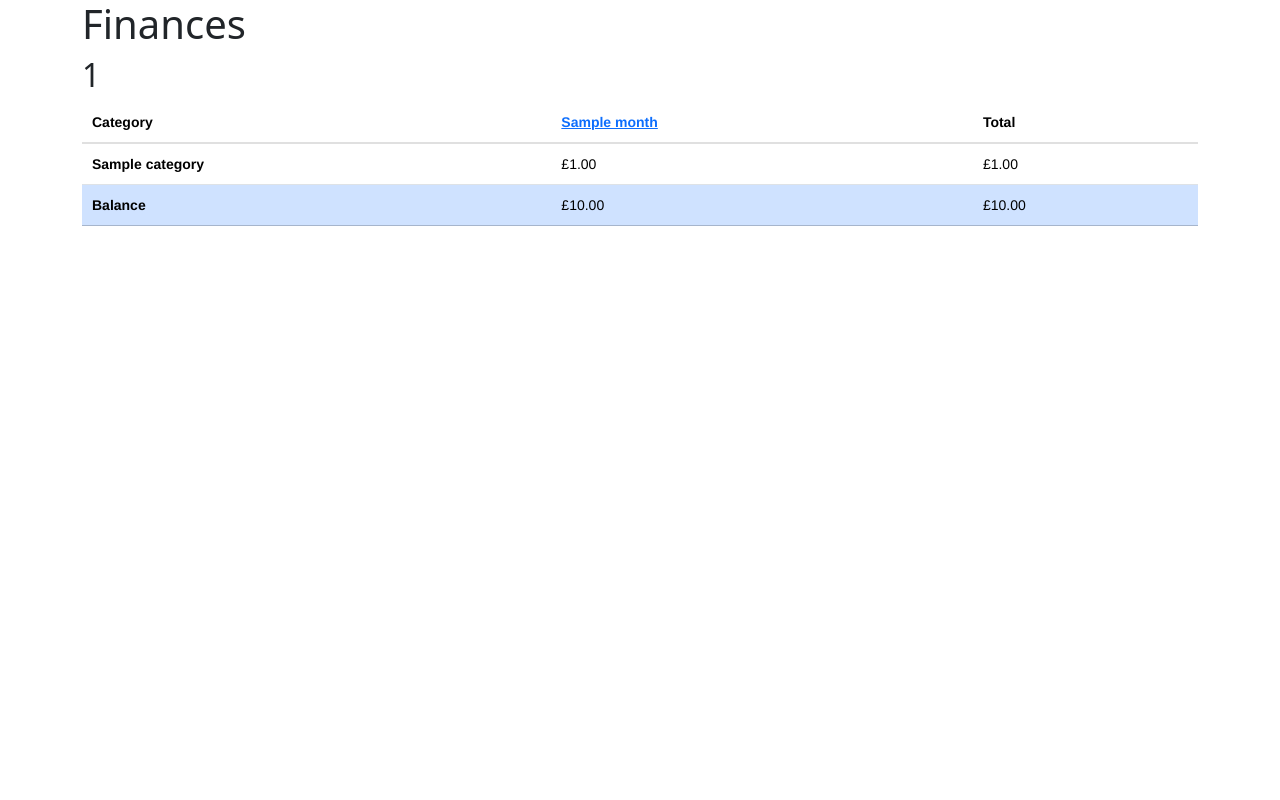
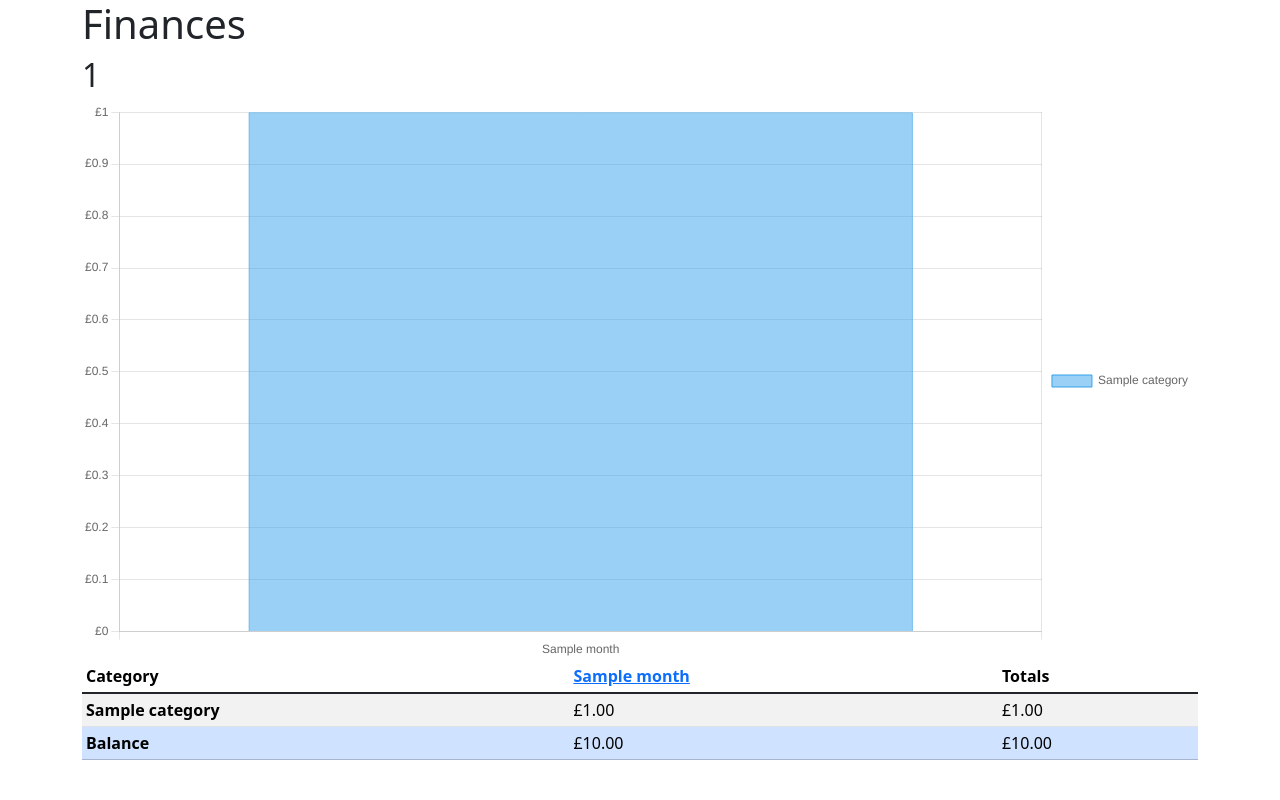
Before and after one commit to jameshanlon/finances, a Python web app: template templates/index.html in a window 1280 px wide. Run offline with Jinja, Linux system fonts and the light colour scheme; the template is opened without the code that fills it: most values are stand-ins (such as "Sample title", 1, 10 or a date in 2020); style sheets or scripts are compiled from the project's sources.

Commit message:
Add chart.js stacked bar charts

```diff
--- a/css/sortable-theme-bootstrap.css
+++ /dev/null
@@ -1,90 +0,0 @@
-/* line 2, ../sass/_sortable.sass */
-table[data-sortable] {
-  border-collapse: collapse;
-  border-spacing: 0;
-}
-/* line 6, ../sass/_sortable.sass */
-table[data-sortable] th {
-  vertical-align: bottom;
-  font-weight: bold;
-}
-/* line 10, ../sass/_sortable.sass */
-table[data-sortable] th, table[data-sortable] td {
-  text-align: left;
-  padding: 10px;
-}
-/* line 14, ../sass/_sortable.sass */
-table[data-sortable] th:not([data-sortable="false"]) {
-  -webkit-user-select: none;
-  -moz-user-select: none;
-  -ms-user-select: none;
-  -o-user-select: none;
-  user-select: none;
-  -webkit-tap-highlight-color: rgba(0, 0, 0, 0);
-  -webkit-touch-callout: none;
-  cursor: pointer;
-}
-/* line 26, ../sass/_sortable.sass */
-table[data-sortable] th:after {
-  content: "";
-  visibility: hidden;
-  display: inline-block;
-  vertical-align: inherit;
-  height: 0;
-  width: 0;
-  border-width: 5px;
-  border-style: solid;
-  border-color: transparent;
-  margin-right: 1px;
-  margin-left: 10px;
-  float: right;
-}
-/* line 40, ../sass/_sortable.sass */
-table[data-sortable] th[data-sorted="true"]:after {
-  visibility: visible;
-}
-/* line 43, ../sass/_sortable.sass */
-table[data-sortable] th[data-sorted-direction="descending"]:after {
-  border-top-color: inherit;
-  margin-top: 8px;
-}
-/* line 47, ../sass/_sortable.sass */
-table[data-sortable] th[data-sorted-direction="ascending"]:after {
-  border-bottom-color: inherit;
-  margin-top: 3px;
-}
-
-/* line 5, ../sass/sortable-theme-bootstrap.sass */
-table[data-sortable].sortable-theme-bootstrap {
-  font-family: "Helvetica Neue", Helvetica, Arial, sans-serif;
-  font-size: 14px;
-  line-height: 20px;
-  color: #333333;
-  background: white;
-}
-/* line 12, ../sass/sortable-theme-bootstrap.sass */
-table[data-sortable].sortable-theme-bootstrap thead th {
-  border-bottom: 2px solid #e0e0e0;
-}
-/* line 15, ../sass/sortable-theme-bootstrap.sass */
-table[data-sortable].sortable-theme-bootstrap tbody td {
-  border-top: 1px solid #e0e0e0;
-}
-/* line 18, ../sass/sortable-theme-bootstrap.sass */
-table[data-sortable].sortable-theme-bootstrap th[data-sorted="true"] {
-  color: #3a87ad;
-  background: #d9edf7;
-  border-bottom-color: #bce8f1;
-}
-/* line 23, ../sass/sortable-theme-bootstrap.sass */
-table[data-sortable].sortable-theme-bootstrap th[data-sorted="true"][data-sorted-direction="descending"]:after {
-  border-top-color: #3a87ad;
-}
-/* line 26, ../sass/sortable-theme-bootstrap.sass */
-table[data-sortable].sortable-theme-bootstrap th[data-sorted="true"][data-sorted-direction="ascending"]:after {
-  border-bottom-color: #3a87ad;
-}
-/* line 31, ../sass/sortable-theme-bootstrap.sass */
-table[data-sortable].sortable-theme-bootstrap.sortable-theme-bootstrap-striped tbody > tr:nth-child(odd) > td {
-  background-color: #f9f9f9;
-}
--- a/finances/finances.py
+++ b/finances/finances.py
@@ -265,7 +265,7 @@ def read_oldest_worksheet(table, year_index: int, month_index: int) -> Month:
         try:
             if category == None:
                 raise InvalidRow()
-            if row[0] == "" and row[1] == "":
+            if row[0] == "":
                 raise InvalidRow()
             # Parse the transaction.
             transaction_type = TransactionType.from_str(row[0].upper())
@@ -333,7 +333,7 @@ def read_old_worksheet(table, year_index: int, month_index: int) -> Month:
         try:
             if category == None:
                 raise InvalidRow()
-            if row[0] == "" and row[1] == "":
+            if row[1] == "":
                 raise InvalidRow()
             # Parse the transaction.
             # Date
--- a/index.js
+++ b/index.js
@@ -1,3 +1,4 @@
 import 'bootstrap';
 import 'bootstrap/dist/css/bootstrap.min.css';
-import Sortable from 'sortablejs';
+import Chart from 'chart.js/auto';
+console.log(Chart)
--- a/main.py
+++ b/main.py
@@ -116,11 +116,6 @@ if __name__ == "__main__":
         action="store_true",
         help="Display transactions in a table",
     )
-    parser.add_argument(
-        "--report-summary",
-        action="store_true",
-        help="Display a summary of transactions",
-    )
     parser.add_argument("--debug", action="store_true", help="Print debugging messages")
     args = parser.parse_args()
     # Setup logging.
--- a/package.json
+++ b/package.json
@@ -27,6 +27,6 @@
     "bootstrap": "^5.3.0",
     "css-loader": "^6.8.1",
     "style-loader": "^3.3.3",
-    "sortablejs": "^1.15.2"
+    "chart.js": "^4.4.1"
   }
 }
--- a/templates/index.html
+++ b/templates/index.html
@@ -3,8 +3,6 @@
   <head>
     <meta charset="utf-8">
     <meta name="viewport" content="width=device-width, initial-scale=1">
-    <link rel="stylesheet" href="css/sortable-theme-bootstrap.css" />
-    <script src="./bundle.js"></script>
     <title>Finances</title>
   </head>
   <body>
@@ -13,7 +11,10 @@
 
     {% for year in dataset.years | reverse %}
     <h2>{{year.index}}</h2>
-    <table class="table table-sm sortable-theme-bootstrap" data-sortable>
+
+    <div><canvas id="chart-{{year.index}}"></canvas></div>
+
+    <table class="table table-sm table-striped table-hover">
       <thead>
         <tr>
           <th scope="col">Category</th>
@@ -22,7 +23,7 @@
             <a href="month-{{month.value}}-{{year.index}}.html">{{month.name}}</a>
           </th>
           {% endfor %}
-          <th scope="col">Total</th>
+          <th scope="col">Totals</th>
         </tr>
       </thead>
       <tbody class="table-group-divider">
@@ -47,5 +48,59 @@
     {% endfor %}
 
     </div>
+    <!-- Should be loaded from the bundle -->
+    <script src="https://cdn.jsdelivr.net/npm/chart.js"></script>
+    <script src="bundle.js"></script>
+    <script>
+      {% for year in dataset.years | reverse %}
+      const ctx_{{year.index}} = document.getElementById('chart-{{year.index}}');
+
+      new Chart(ctx_{{year.index}}, {
+        type: 'bar',
+        data: {
+          labels: [{% for month in months %} '{{month.name}}', {% endfor %} ],
+          datasets: [
+          {% for category in categories %}
+          {
+            label: '{{category.name}}',
+            data: [
+              {% for month in year.months %}
+              {{month.total_amount(category)}},
+              {% endfor %}
+            ],
+            borderWidth: 1
+          },
+          {% endfor %}
+          ]
+        },
+        options: {
+          responsive: true,
+          interaction: {
+            intersect: false,
+          },
+          scales: {
+            x: {
+              stacked: true,
+            },
+            y: {
+              stacked: true,
+              ticks: {
+                  // Include a pound sign in the ticks
+                  callback: function(value, index, ticks) {
+                      return '£' + value;
+                  }
+              }
+            }
+          },
+          plugins: {
+            legend: {
+              position: 'right',
+            },
+          },
+        }
+      });
+      {% endfor %}
+    </script>
+
   </body>
 </html>
--- a/templates/month.html
+++ b/templates/month.html
@@ -3,12 +3,12 @@
   <head>
     <meta charset="utf-8">
     <meta name="viewport" content="width=device-width, initial-scale=1">
-    <title>Finances - {{month}} {{year}}</title>
+    <title>Transactions {{months(month).name}} {{year}}</title>
     <link href="https://cdn.jsdelivr.net/npm/bootstrap@5.3.2/dist/css/bootstrap.min.css" rel="stylesheet" integrity="sha384-T3c6CoIi6uLrA9TneNEoa7RxnatzjcDSCmG1MXxSR1GAsXEV/Dwwykc2MPK8M2HN" crossorigin="anonymous">
   </head>
   <body>
     <div class="container">
-    <h1>Finances in {{month}} / {{year}}</h1>
+    <h1>Transactions {{months(month).name}} {{year}}</h1>
     <p><a href="index.html">Back to summary</a></p>
 
     <p>
```
Also changed, not shown: package-lock.json.
